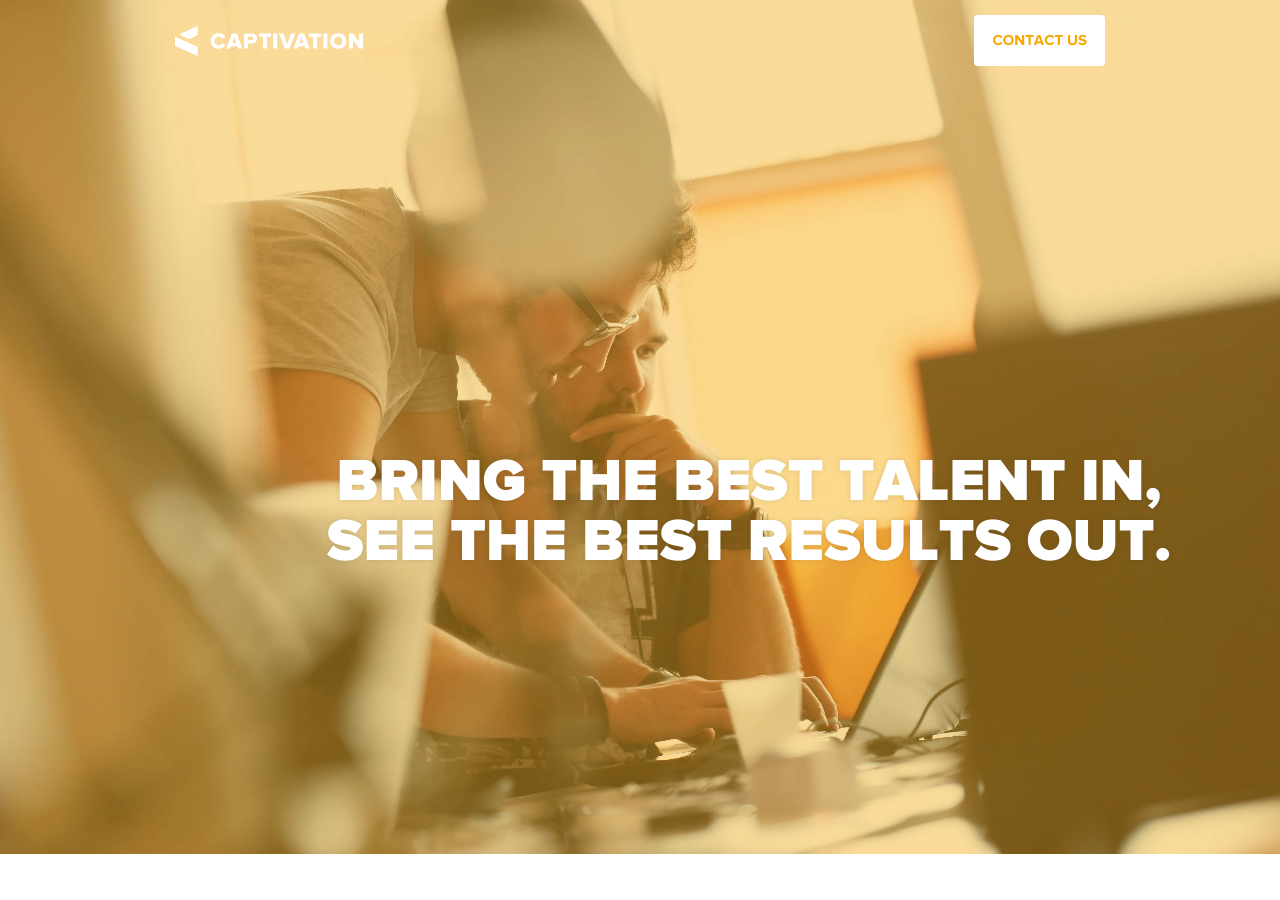
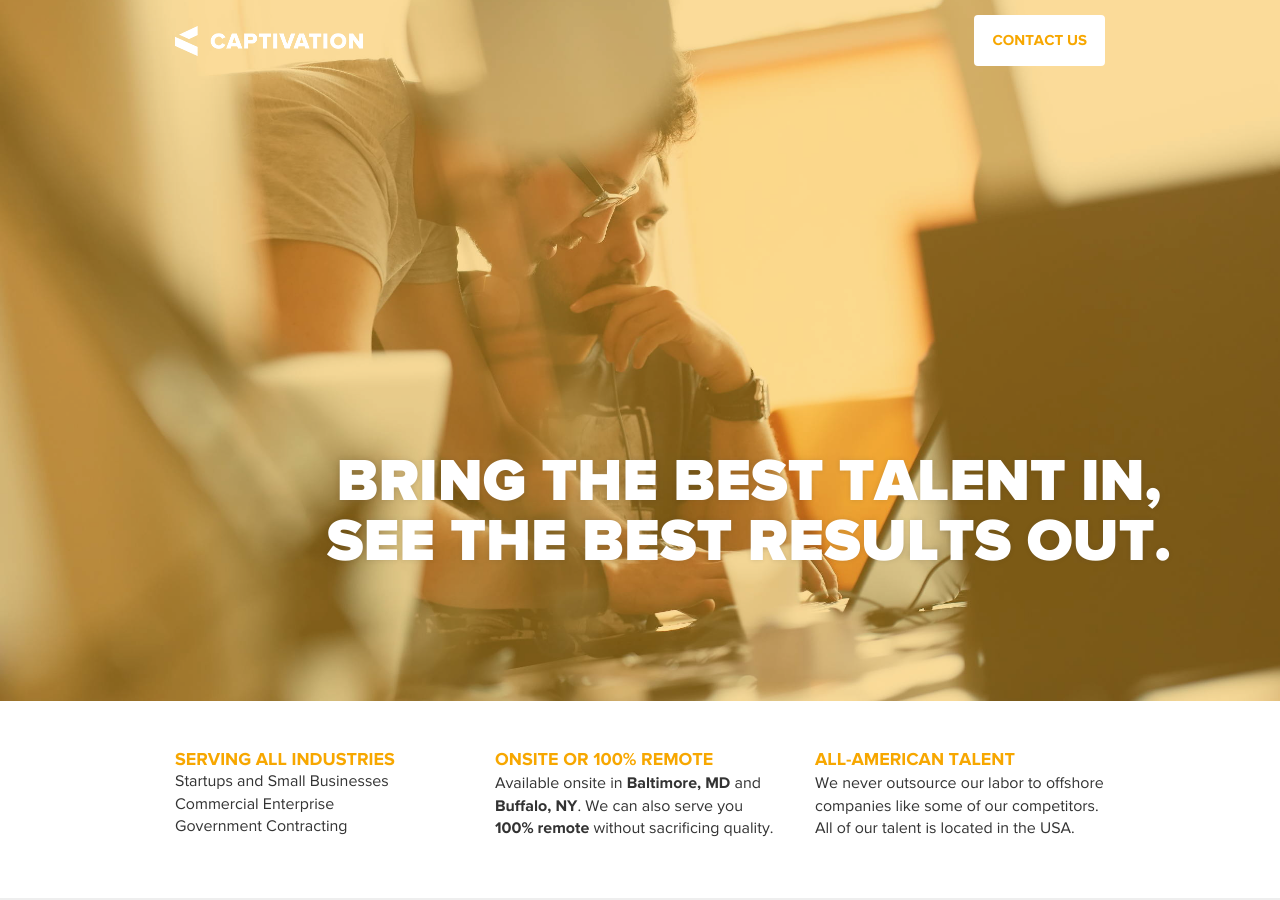
Before and after one commit to isabella232/captivationsoftware.github.io-archive, a Jekyll site: the page built from index.html, in a window 1280 px wide and 900 px high. Built offline with Jekyll 4.4.1, drawn with Linux system fonts in a browser that asks for light colours; nearby versions of some CDN libraries; some web fonts are replaced.

Commit message:
Better on mobile?

```diff
--- a/_layouts/default.html
+++ b/_layouts/default.html
@@ -8,15 +8,14 @@
 <body>
 <!-- <![endif]-->
   <div class="landing section orange-bg">
+    <a id=""></a>
     <img src="images/stock.jpg" class="background-overlay">
     <div class="header">
       {% include header.html %}
     </div>
-    <div class="orange-bg">
-      <a id=""></a>
     {% include landing.html %}
   </div>
-  </div>
+  <div class="layout">
     <div class="overview section white-bg">
       {% include overview.html %}
     </div>
@@ -39,6 +38,7 @@
     <div class="footer section light-bg">
       {% include footer.html %}
     </div>
+  </div>
   <script type="text/javascript" src="scripts/retina-1.3.0.min.js"></script>
 </body>
 </html>
--- a/css/structure.css
+++ b/css/structure.css
@@ -25,7 +25,7 @@ body {
   padding: 50px 0;
 }
 
-.section + .section {
+.section {
   margin-top: -1px;
 }
 
@@ -98,19 +98,23 @@ body {
 }
 
 .background-overlay {
-  /*background-position: 55% 60%;
-  background-repeat: no-repeat;
-  background-size: cover;
-  background-attachment: fixed;*/
-  /*bottom: 0;
-  left: 0;*/
   opacity: 0.6;
-  /*position: absolute;
-  right: 0;
-  top: 0;*/
   z-index: 1;
   width: 100%;
   height: auto;
+  margin-top: -10%;
+}
+
+.layout {
+  position: absolute;
+  left: 0;
+  width: 100%;
+  height: 100%;
+  z-index: 5;
+}
+
+.overview p {
+  margin: 0;
 }
 
 
--- a/scripts/main.js
+++ b/scripts/main.js
@@ -4,21 +4,21 @@
 
     var $window = $(window);
     var $body = $('body');
-    var $header = $('.header');
-    var $footer = $('.footer');
-    var $landing = $('.landing.section');
-    var $contact = $('.contact.section');
+    var $landing = $('.landing.section .background-overlay');
+    var $overview = $('.overview.section');
+    var $layout = $('.layout');
 
     $body.flowtype({
       maxFont: 30
     });
-    //
-    // $window.on('pageshow load resize', function() {
-    //   $landing.css('minHeight', window.innerHeight - landingOffset());
-    //
-    //   var footerOffset = $footer.outerHeight();
-    //   $contact.css('minHeight', window.innerHeight - footerOffset);
-    // });
+
+    $window.on('pageshow load resize', function() {
+      var top = 'inherit';
+      if ($(window).width() > 992) {
+        top = $(window).innerHeight() - $overview.outerHeight();
+      }
+      $layout.css('top', top);
+    });
 
     // Set Copyright to the current year
     $('.copyright').html('&copy; ' + new Date().getFullYear() + ' Captivation Software, LLC');
@@ -59,15 +59,5 @@
           }
       });
     });
-
-    function landingOffset() {
-      var offset = 0;
-      if (window.innerWidth > 992) offset = $landing.next('.section').outerHeight();
-      return offset;
-    }
-
-    function headerOffset() {
-      return $header.outerHeight();
-    }
   });
 })(jQuery);
```
Lines whose indentation alone changed are shown as unchanged.
